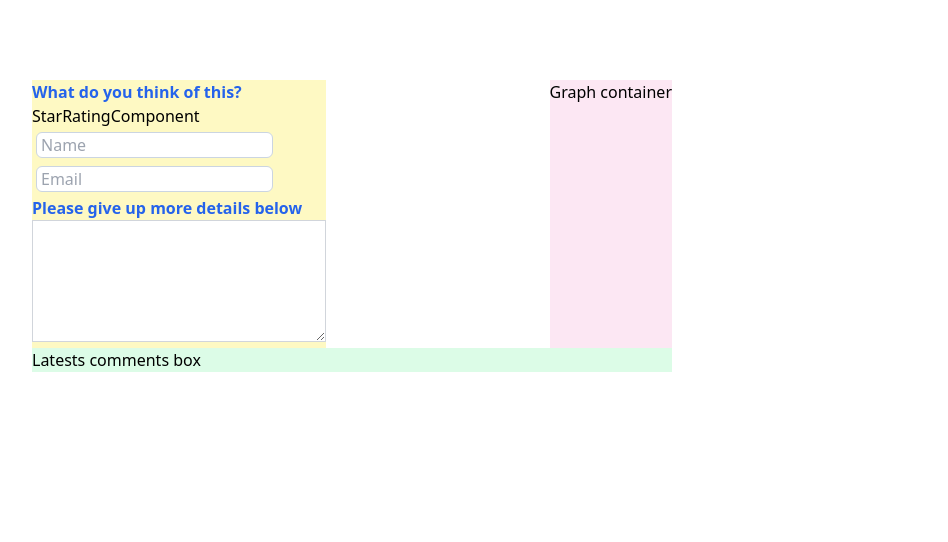
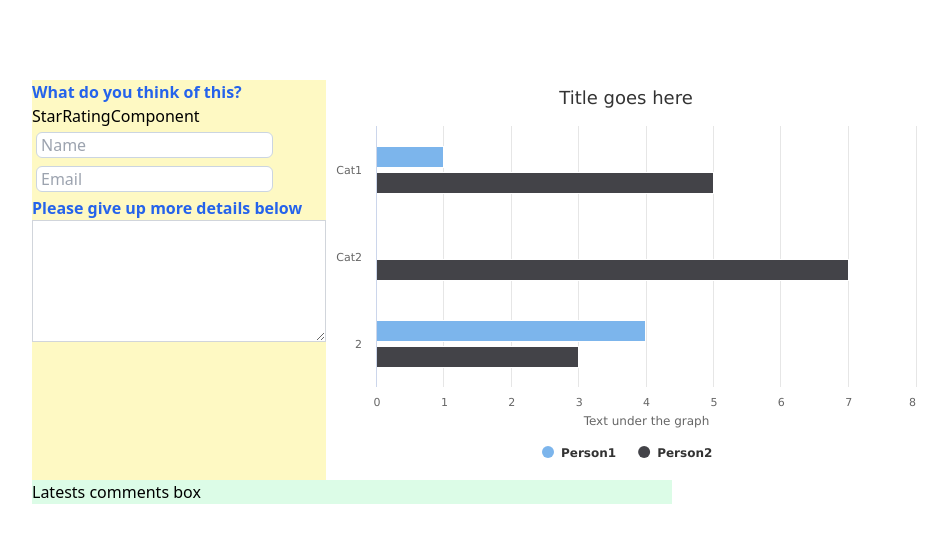
Before and after one commit to chuk-chuk/feedback-page, a React (Create React App) app: page / in a window 1280 px wide. Shown: the top 542 px of the page, without its empty margins (48-996 px from the left). Built offline with nearby package versions, Linux system fonts and the light colour scheme.

Commit message:
add highcharts lib to display the sample data

```diff
--- a/package.json
+++ b/package.json
@@ -10,6 +10,8 @@
     "@types/node": "^16.11.65",
     "@types/react": "^18.0.21",
     "@types/react-dom": "^18.0.6",
+    "highcharts": "^10.2.1",
+    "highcharts-react-official": "^3.1.0",
     "react": "^18.2.0",
     "react-dom": "^18.2.0",
     "react-scripts": "5.0.1",
--- a/src/App.tsx
+++ b/src/App.tsx
@@ -1,4 +1,5 @@
 import React, { ChangeEvent, useState } from "react";
+import Graph from "./components/Graph/Graph";
 import TextInput from "./components/TextInput/TextInput";
 import "./index.css";
 
@@ -28,7 +29,9 @@ function App() {
             cols={30}
           />
         </section>
-        <aside className="bg-pink-100">Graph container</aside>
+        <aside className="bg-pink-100">
+          <Graph />
+        </aside>
       </div>
       <section className="bg-green-100">Latests comments box</section>
     </div>
--- /dev/null
+++ b/src/components/Graph/Graph.tsx
@@ -0,0 +1,44 @@
+import React from "react";
+import Highcharts, { Options } from "highcharts";
+import HighchartsReact from "highcharts-react-official";
+
+const chartOptions = {
+  chart: {
+    type: "bar",
+  },
+  credits: { enabled: false },
+  title: {
+    text: "Title goes here",
+  },
+  xAxis: {
+    categories: ["Cat1", "Cat2"],
+  },
+  yAxis: {
+    title: {
+      text: "Text under the graph",
+    },
+  },
+  series: [
+    {
+      name: "Person1",
+      data: [1, 0, 4],
+    },
+    {
+      name: "Person2",
+      data: [5, 7, 3],
+    },
+  ],
+};
+
+function Graph() {
+  return (
+    <div>
+      <HighchartsReact
+        highcharts={Highcharts}
+        options={chartOptions as Options}
+      />
+    </div>
+  );
+}
+
+export default Graph;
```
Also changed, not shown: 1 other file (tests, documents, lock files or other folders).
